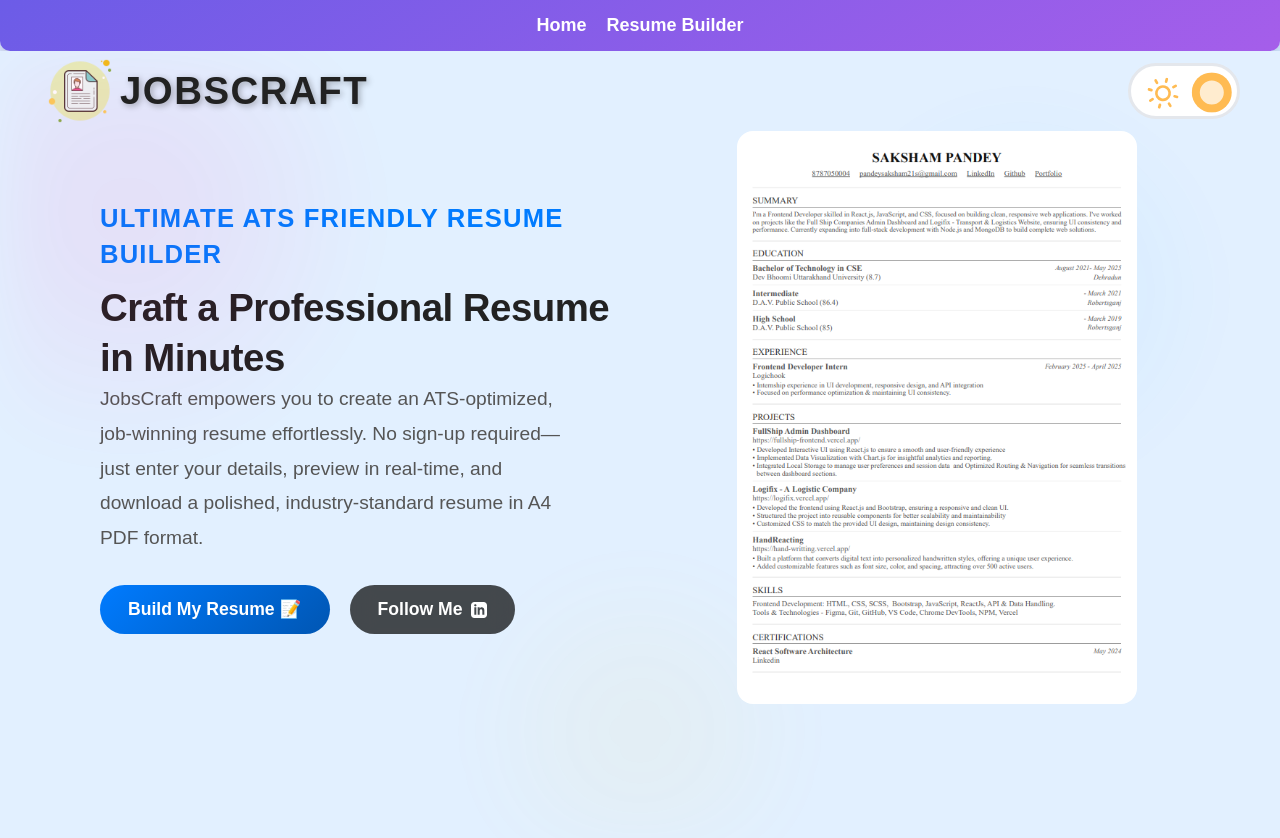
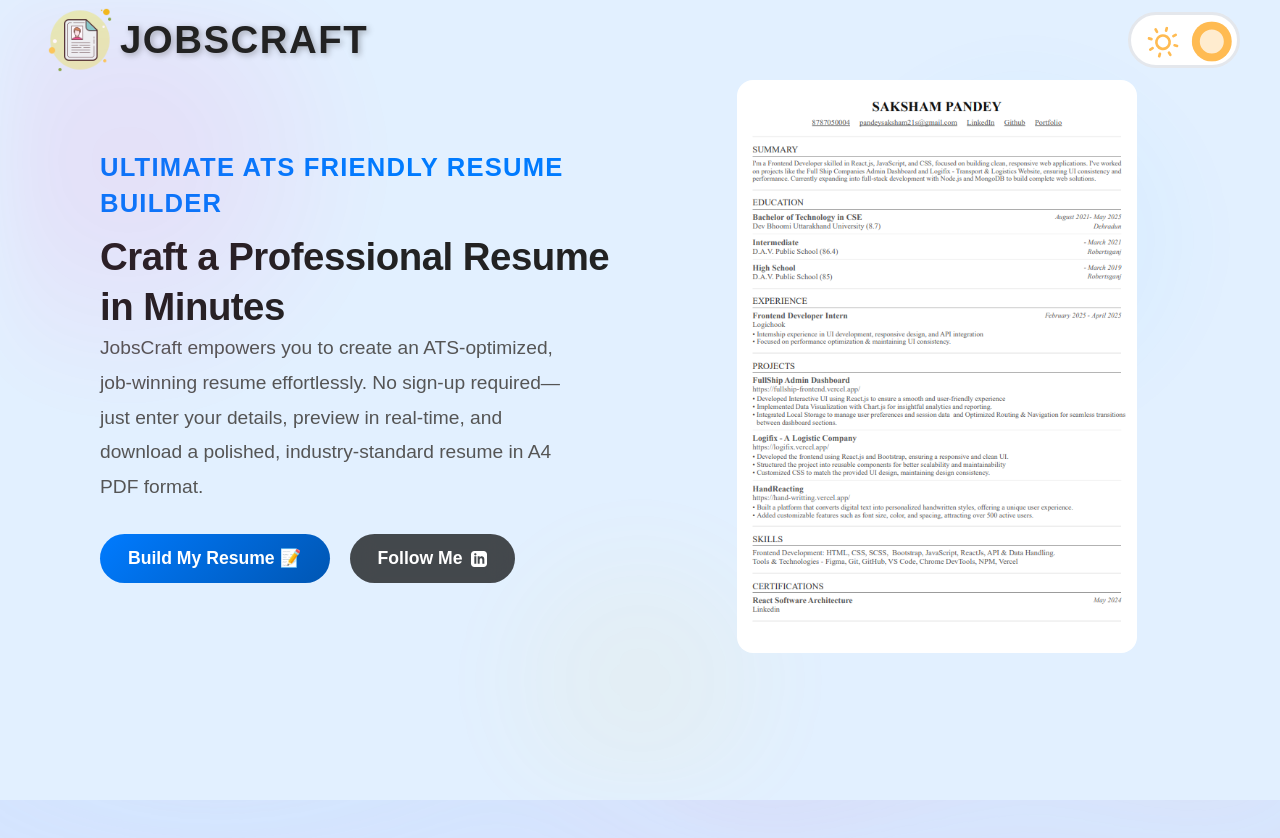
Before and after one commit to Saksham21s/JobsCraft, a React (Vite) app: page / in a window 1280 px wide. Shown: the top 838 px of the page. After the commit the page ends 800 px from the top, so only its background shows below. Built offline with nearby package versions, Linux system fonts and the light colour scheme; what @react-pdf/renderer would draw is missing.

Commit message:
ErrorBoundary Corrected

```diff
--- a/src/App.jsx
+++ b/src/App.jsx
@@ -121,11 +121,6 @@
   return (
     <ErrorBoundary>
       <Router>
-        <nav style={navStyles}>
-          <Link to="/" style={navLinkStyles}>Home</Link>
-          <Link to="/builder" style={navLinkStyles}>Resume Builder</Link>
-        </nav>
-
         <Routes>
           <Route path="/" element={<Home />} />
           <Route path="/builder" element={<Builder />} />
@@ -152,22 +147,5 @@
   },
 };
 
-// Navbar styles
-const navStyles = {
-  display: 'flex',
-  justifyContent: 'center',
-  gap: '20px',
-  padding: '15px',
-  background: 'linear-gradient(145deg, #6c5ce7, #a55eea)',
-  boxShadow: '0px 4px 10px rgba(0, 0, 0, 0.1)',
-  borderRadius: '0 0 10px 10px',
-};
-
-const navLinkStyles = {
-  color: 'white',
-  textDecoration: 'none',
-  fontWeight: 'bold',
-  fontSize: '18px',
-};
 
 export default App;
```
